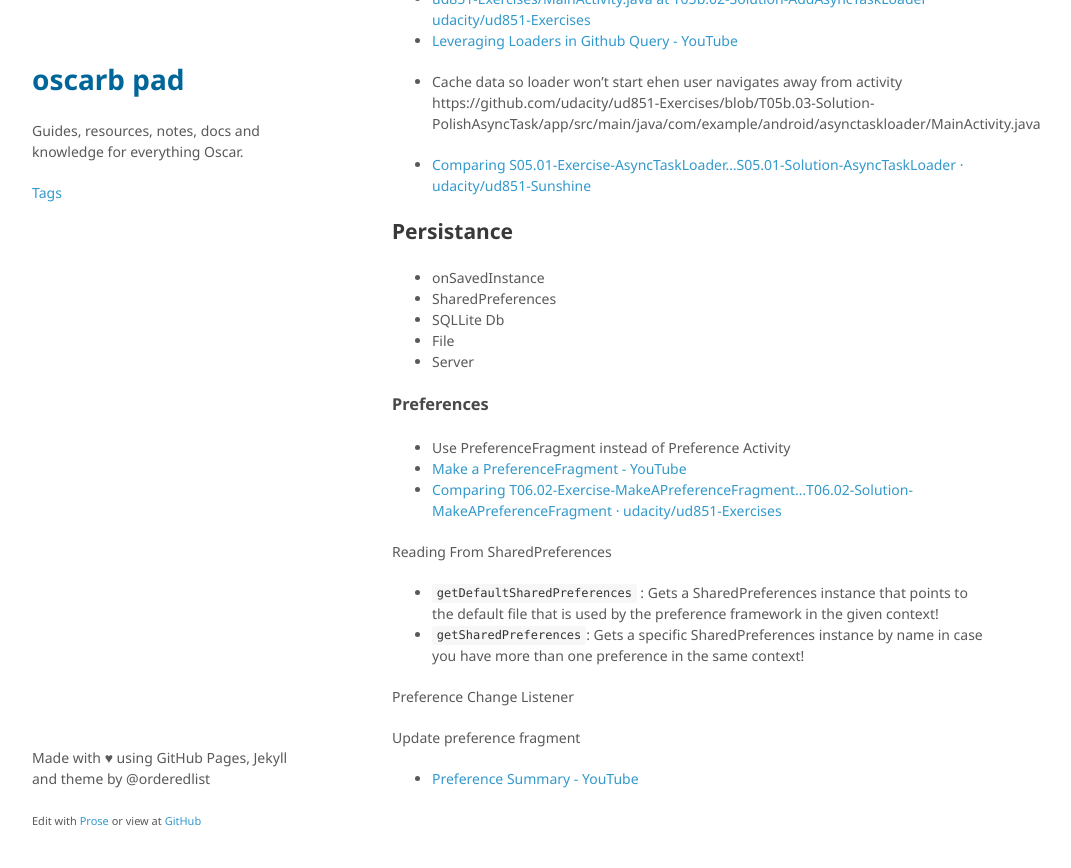
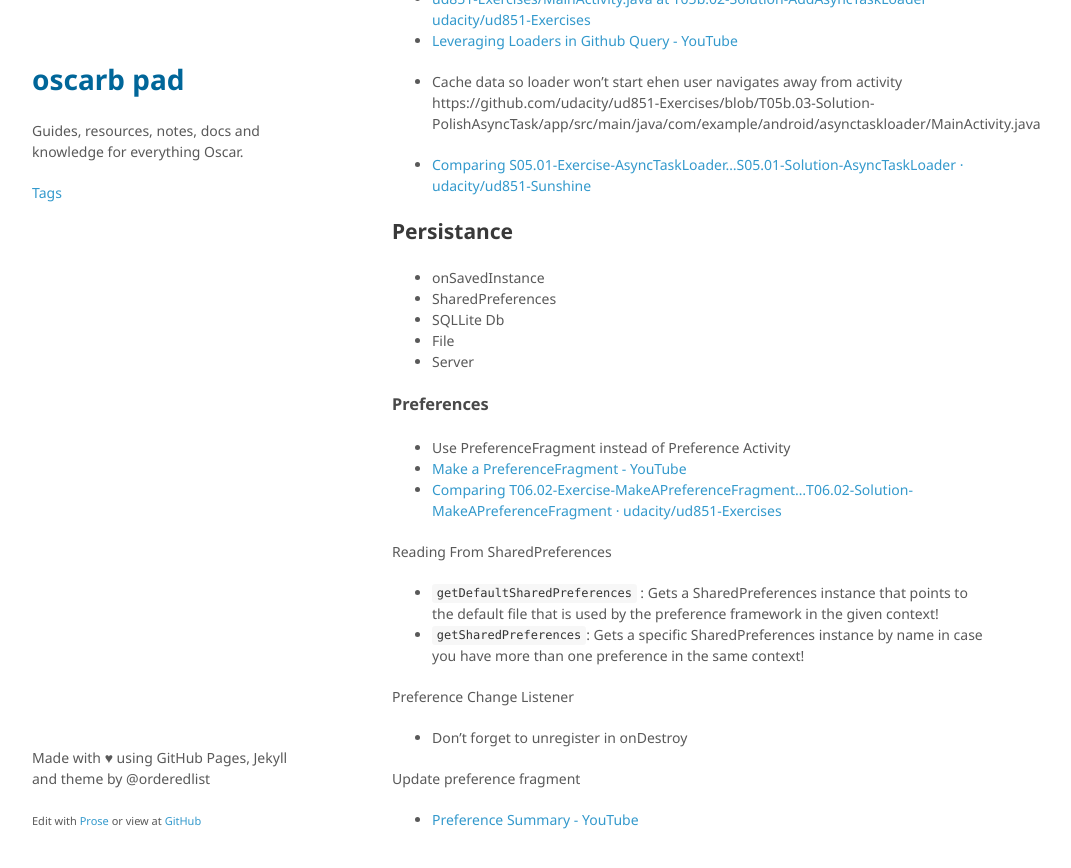
Before and after one commit to oscarb/pad, a Jekyll site: the page built from _docs/android-development-notes.md, in a window 1280 px wide and 900 px high, scrolled down 1029 px. Shown: the top 868 px of the window, without its empty margins (128-1199 px from the left). Built offline with Jekyll 4.4.1, drawn with Linux system fonts in a browser that asks for light colours; some web fonts are replaced.

Commit message:
Updated android-development-notes.md

```diff
--- a/_docs/android-development-notes.md
+++ b/_docs/android-development-notes.md
@@ -73,6 +73,7 @@ Reading From SharedPreferences
 * `getSharedPreferences`: Gets a specific SharedPreferences instance by name in case you have more than one preference in the same context!
 
 Preference Change Listener
+* Don't forget to unregister in onDestroy
 
 Update preference fragment
 * [Preference Summary - YouTube](https://www.youtube.com/watch?v=cXqgkDC8fNg)
```
